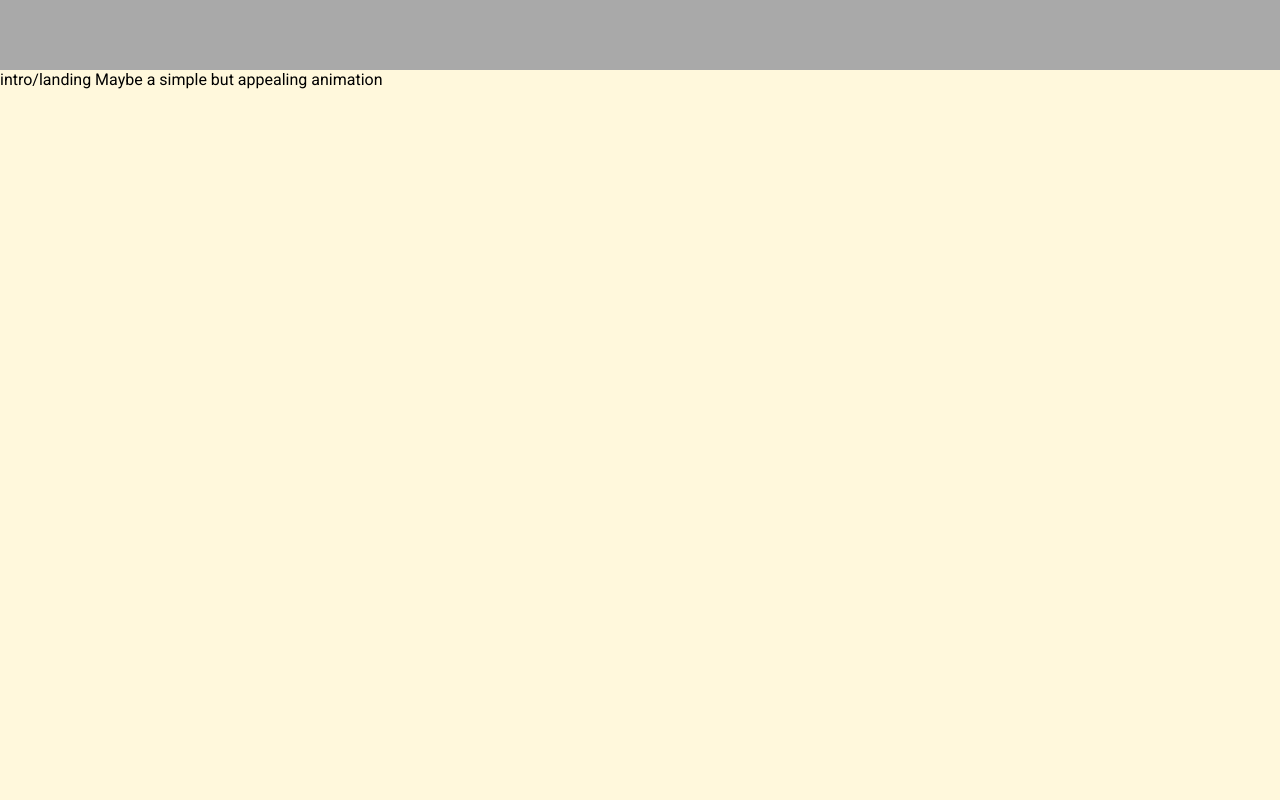
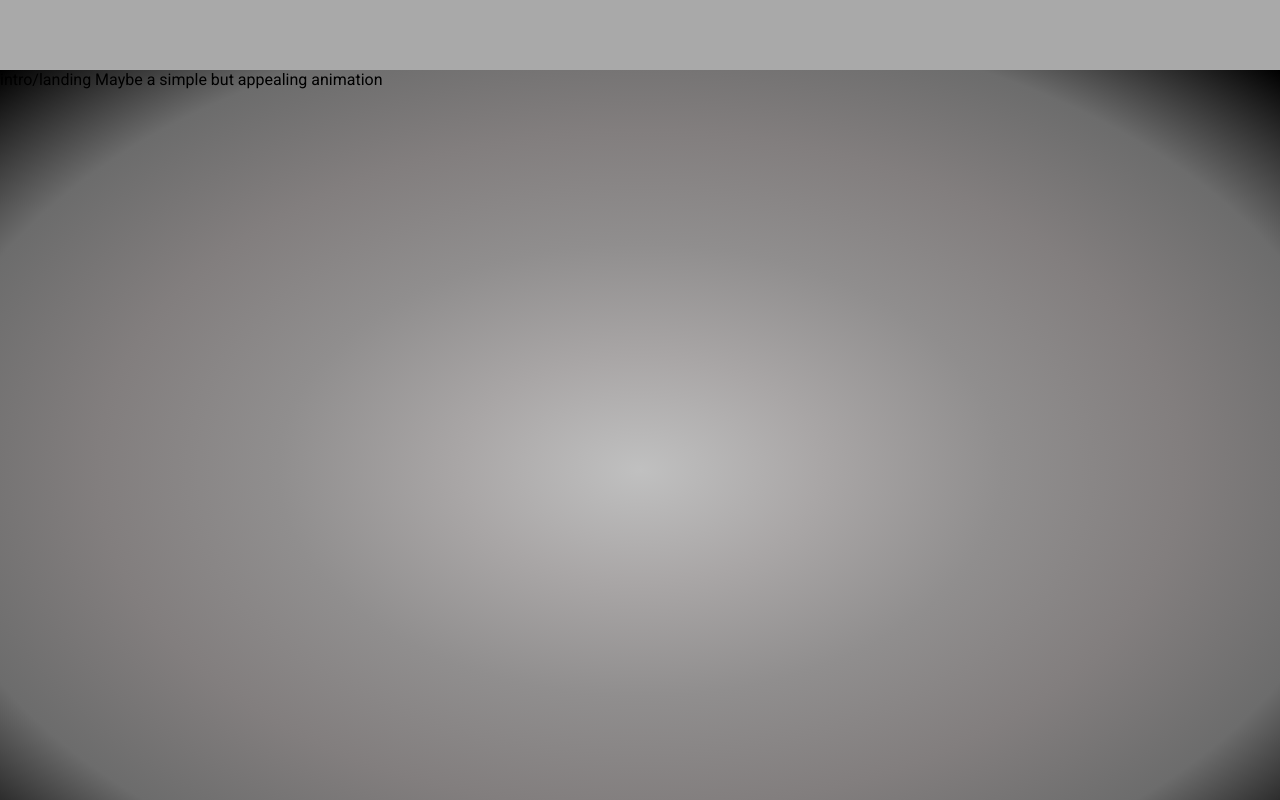
Before and after one commit to Hyperion-1/react_portfolio, a React (Create React App) app: page / in a window 1280 px wide. Built offline with nearby package versions, Linux system fonts and the light colour scheme.

Commit message:
height/width/background

```diff
--- a/src/components/intro/Intro.scss
+++ b/src/components/intro/Intro.scss
@@ -1,5 +1,24 @@
+$silverMain: silver;
+$silver2: rgb(169, 166, 166);
+$silver3: rgb(144, 142, 142);
+$silver4: rgb(130, 126, 126);
+$silver5: rgb(108, 108, 108);
+$silverTest: black;
+
+
+
 .Intro{
-    background-color: cornsilk;
-   /*color: white;*/
+  //  background-color: cornsilk;
+
+   background: radial-gradient(
+    $silverMain,
+    $silver2,
+    $silver3,
+    $silver4,
+    $silver5,
+    $silverTest);
+
+    width: 100%;
+    min-height: 100dvh;
 
 }
```
